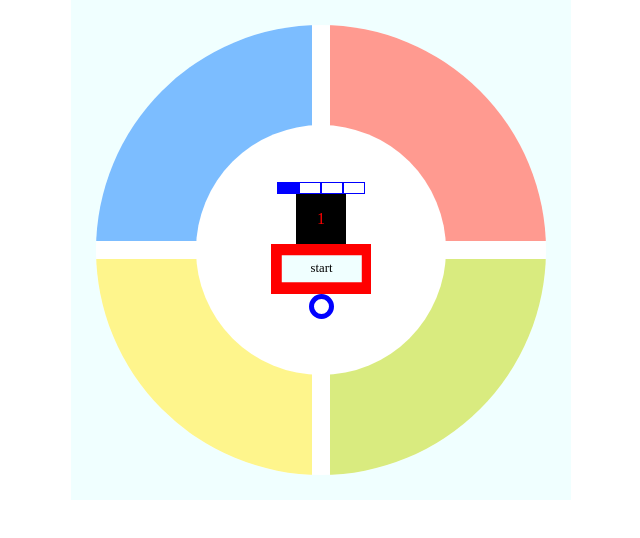
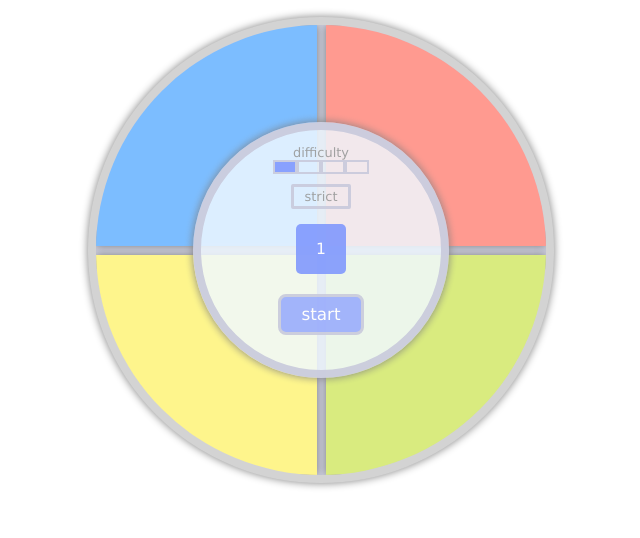
Before and after one commit to Bagongo/simon_game, a plain HTML site: page index.html in a window 1280 px wide. Shown: the whole page, without its empty margins (319-959 px from the left). Drawn offline with nearby package versions, Linux system fonts and the light colour scheme.

Commit message:
Styling almost complete...

```diff
--- a/index.html
+++ b/index.html
@@ -26,20 +26,21 @@
 
 			<div id="controller">
 
+				<p id="level-cont-label">difficulty</p>
 				<div id="levels-cont">
-					<div class="level-btn clicked"  data-name="1" ></div>
-					<div class="level-btn"  data-name="4" ></div>
-					<div class="level-btn"  data-name="8" ></div>
-					<div class="level-btn"  data-name="12"></div>
+					<div class="level-btn clicked"  data-num="1"></div>
+					<div class="level-btn"  data-num="5"></div>
+					<div class="level-btn"  data-num="10"></div>
+					<div class="level-btn"  data-num="15"></div>
 				</div>
+
+				<div id="strict-btn">strict</div>
 
 				<div id="display">--</div>
 
 				<div id="start-cont">
 					<div id="start" class="pulse">start</div>
 				</div>
-
-				<div id="strict-btn"></div>
 
 				<div id="ripple"></div>
 
--- a/main.js
+++ b/main.js
@@ -16,10 +16,10 @@ $(document).ready(function(){
 
 		this.nextLevel = function(){
 			this.level++;
-			this.replaySpeed = Math.min(5, this.replaySpeed + 0.25);
-			this.blinkDur = Math.max(0.1, this.blinkDur - 0.025);
+			this.replaySpeed = Math.min(5, this.replaySpeed + 0.15);
+			this.blinkDur = Math.max(0.2, this.blinkDur - 0.015);
 			this.addMove();
-			this.rotate = this.level >= 12;
+			this.rotate = this.level >= 15;
 		};
 
 		this.init = function(level, strict){
@@ -44,23 +44,30 @@ $(document).ready(function(){
 	var currTurn;
 	var padsBlocked = true;
 	var timeouts = [];
+	var sounds = [new Audio("https://s3.amazonaws.com/freecodecamp/simonSound1.mp3"),
+				new Audio("https://s3.amazonaws.com/freecodecamp/simonSound2.mp3"),
+				new Audio("https://s3.amazonaws.com/freecodecamp/simonSound3.mp3"),
+				new Audio("https://s3.amazonaws.com/freecodecamp/simonSound4.mp3")];
 
 	$(".pad").click(function(event){
 		if(!padsBlocked)
 		{
 			var pad = $(this);
-			if(pad.attr("data-pad") == currSession.moves[currTurn.movesIdx])
-				rightMove(pad);
+			var padNum = parseInt(pad.attr("data-pad"));
+
+			if(padNum === currSession.moves[currTurn.movesIdx])
+				rightMove(pad, padNum);
 			else
 				wrongMove();
 		}
 	});
 
-	$(".level-btn").click(function(event) {
-		altGame();
-		gameSetup(parseInt($(this).attr("data-name")));
+	$(".level-btn").click(function(event){
 		$("#start").html("start");
 		$("#start").addClass("pulse");
+		altGame();
+		applyRotation(0);
+		gameSetup(parseInt($(this).attr("data-num")));
 	});
 
 	$("#start").click(function(){
@@ -90,7 +97,7 @@ $(document).ready(function(){
 
 		$(".level-btn").each(function(){
 			if($(this).hasClass("clicked"))
-				result = parseInt($(this).attr("data-name"));
+				result = parseInt($(this).attr("data-num"));
 		});
 
 		return result;
@@ -98,10 +105,10 @@ $(document).ready(function(){
 
 	function selectLevel(level)
 	{
-		if(level % 4 === 0 || level === 1)
+		if(level % 5 === 0 || level === 1)
 		{
 			$(".level-btn").each(function(){
-				if(parseInt($(this).attr("data-name")) <= level)
+				if(parseInt($(this).attr("data-num")) <= level)
 					$(this).addClass("clicked");
 				else
 					$(this).removeClass("clicked");
@@ -135,7 +142,7 @@ $(document).ready(function(){
 
 	function startGame()
 	{
-		applyAnimation($("#ripple"), "expand", newTurn, 250);
+		applyAnimation($("#ripple"), "expand", newTurn, 350);
 	}
 
 	function dropLevels(levelToDropTo)
@@ -173,8 +180,8 @@ $(document).ready(function(){
 
 	function restoreFromWin()
 	{
-		$("#display").html("--").removeClass("flicker");
 		$("#pads-cont").removeClass("spin");
+		applyRotation(0);
 	}
 
 	function newTurn()
@@ -187,13 +194,13 @@ $(document).ready(function(){
 	function nextTurn()
 	{
 		currSession.nextLevel();
-		if(currSession.level >= 2)
+		if(currSession.level > 20)
 			winGame();
 		else
 		{
 			$("#display").html(currSession.level);
 			selectLevel(currSession.level);
-			applyAnimation($("#ripple"), "expand", newTurn, 250);
+			applyAnimation($("#ripple"), "expand", newTurn, 350);
 		}
 	}
 
@@ -214,28 +221,42 @@ $(document).ready(function(){
 	function showMoves()
 	{
 		for(var i=0; i < currSession.moves.length; i++)
-			delayBlink(i, currSession.moves[i]);
+		{
+			$(".pad").each(function(){
+				var padNumber = parseInt($(this).attr("data-pad"));
 
-		function delayBlink(delayFactor, padNumber)
-		{
-			var move = setTimeout(function(){
-				$(".pad").each(function(){
-
-					if($(this).attr("data-pad") == padNumber)
+				if(padNumber == currSession.moves[i])
 				{
 					var callback = false;
 
-						if(delayFactor >= currSession.moves.length - 1)
+					if(i >= currSession.moves.length - 1)
 						callback = currSession.rotate === true ? applyRotation : unblockPads;
 
-						applyAnimation($(this), "blink", callback, 0);
+					delayBlink($(this), padNumber, callback, i);
 				}
 			});
+		}
+	}
 
+	function delayBlink(pad, padNum, callback, delayFactor)
+	{
+		var move = setTimeout(function(){
+			playSound(padNum - 1);
+			applyAnimation(pad, "blink", callback, 0);
 		}, 1000/currSession.replaySpeed * delayFactor);
 
 		timeouts.push(move);
 	}
+
+	function playSound(index)
+	{
+		for(var i=0; i < sounds.length; i++)
+		{
+			sounds[i].pause();
+			sounds[i].currentTime = 0;
+		}
+
+		sounds[index].play();
 	}
 
 	function updateBlinkDur(dur)
@@ -244,7 +265,7 @@ $(document).ready(function(){
 		$(".pad").css("animation-duration", dur + "s");
 	}
 
-	function rightMove(ref)
+	function rightMove(ref, num)
 	{
 		//uncomment and regulate player input blink anim to prevent multiple clicks
 
@@ -252,10 +273,14 @@ $(document).ready(function(){
 		currTurn.nextMove();
 
 		if(currTurn.movesLeft <= 0)
+		{
+			padsBlocked = true;
 			applyAnimation(ref, "blink", nextTurn, 0);
+		}
 		else
 			applyAnimation(ref, "blink");
 
+		playSound(num - 1);
 		// else
 			//applyAnimation(ref, "blink", unblockPads, 0);
 	}
@@ -270,7 +295,7 @@ $(document).ready(function(){
 		else
 			callback = newTurn;
 
-		applyAnimation($("#game-cont"), "shake", callback, 1);
+		applyAnimation($("#game-cont"), "shake", callback, 350);
 	}
 
 	function whichAnimationEvent()
--- a/styles.css
+++ b/styles.css
@@ -3,6 +3,8 @@ body, html{
 	height: 100%;
 	margin: 0;
 	padding: 0;
+	font-family: "Lucida Sans Unicode", "Lucida Grande", sans-serif;
+	font-size: 0.9em;
 }
 
 #flex-container{
@@ -21,7 +23,6 @@ body, html{
 	flex-flow: column nowrap;
 	justify-content: center;
 	align-items: center;
-	background-color: azure;
 }
 
 #game-cont.shake{
@@ -47,10 +48,11 @@ body, html{
 	align-items: center;
 	border-radius: 50%;
 	overflow: hidden;
-	background-color: white;
-
+	border: 8px solid lightgray;
+	background-color: #CCCEDF;
 	-webkit-transition: all 2.5s linear;
 	transition: all 0.5s linear;
+	box-shadow: 0 0 8px gray;
 }
 
 #pads-cont.spin{
@@ -75,8 +77,9 @@ body, html{
 
 .pad{
 	position: relative;
-	width: 48%;
-	height: 48%;
+	width: 49%;
+	height: 49%;
+	box-shadow: 0 0 8px gray;
 }
 
 .blink{
@@ -108,16 +111,27 @@ body, html{
 #controller{
 	position: absolute;
 	z-index: 2;
-	width: 250px;
-	height: 250px;
+	width: 240px;
+	height: 240px;
 	display: flex;
 	flex-flow: column nowrap;
-	justify-content: center;
+	justify-content: flex-start;
 	align-items: center;
 	border-radius: 50%;
-	background-color: white;
-	left: calc(50% - 125px);
-	top: calc(50% - 125px);
+	border: 8px solid #CCCEDF;
+	left: calc(50% - 128px);
+	top: calc(50% - 128px);
+	padding: 0;
+	box-shadow: 0 0 8px gray;
+	background-color: aliceblue;
+	background-color: rgba(240, 248, 255, 0.85);
+	opacity: .98;
+}
+
+#level-cont-label{
+	margin: 15px 0 0 0;
+	padding: 0;
+	color: #A0A2A2;
 }
 
 #levels-cont{
@@ -127,15 +141,33 @@ body, html{
 	align-items: center;
 }
 
-
 .level-btn{
 	width: 20px;
 	height: 10px;
-	border: 1px solid blue;
+	border: 2px solid #CCCEDF;
 }
 
 .level-btn.clicked{
-	background-color: blue;
+	background-color: #8AA1FE;
+}
+
+#strict-btn{
+	width: 50px;
+	height: 15px;
+	display: flex;
+	flex-flow: column nowrap;
+	justify-content: center;
+	align-items: center;
+	margin-top: 10px;
+	padding: 2px;
+	border-radius: 2px;
+	border: 3px solid #CCCEDF;
+	color: #A0A2A2;
+}
+
+#strict-btn.clicked{
+	color: white;
+	background-color: #8AA1FE;
 }
 
 #display{
@@ -145,8 +177,11 @@ body, html{
 	flex-flow: column nowrap;
 	justify-content: center;
 	align-items: center;
-	color: red;
-	background-color: black;
+	margin-top: 15px;
+	border-radius: 5px;
+	font-size: 1.2em;
+	color: white;
+	background-color: #8AA1FE;
 }
 
 #display.flicker{
@@ -165,19 +200,23 @@ body, html{
 	flex-flow: column nowrap;
 	justify-content: center;
 	align-items: center;
-	background-color: red;
+	margin-top: 15px;
 }
 
 #start{
 	position: relative;
-	width: 75%;
-	height: 50%;
+	width: 80%;
+	height: 70%;
 	display: flex;
 	flex-flow: column nowrap;
 	justify-content: center;
 	align-items: center;
-	background-color: azure;
 	font-size: 0.75em;
+	border-radius: 8px;
+	font-size: 1.3em;
+	color: white;
+	border: 3px solid #CCCEDF;
+	background-color: #8AA1FE;
 }
 
 #start.pulse{
@@ -185,25 +224,9 @@ body, html{
 }
 
 @keyframes pulse{
-	0%{transform: scale(1);}
-	25%{transform: scale(1);}
-	100%{transform: scale(1.1)}
-}
-
-#strict-btn{
-	width: 15px;
-	height: 15px;
-	display: flex;
-	flex-flow: column nowrap;
-	justify-content: center;
-	align-items: center;
-	border-radius: 50%;
-	border: solid blue 5px;
-	background-color: white;
-}
-
-#strict-btn.clicked{
-	background-color: blue;
+	0%{    	background-color: #8AA1FE;}
+	25%{   	background-color: #8AA1FE;}
+	100%{   background-color: #b0bffc;}
 }
 
 #ripple{
@@ -212,9 +235,10 @@ body, html{
 	width: 24px;
 	height: 24px;
 	border-radius: 50%;
-	left: calc(50% - 12px);
-	top: calc(50% - 12px);
-	border: 2px solid lightblue;
+	top: calc(50% - 16px);
+	left: calc(50% - 16px);
+	margin: 0 auto;
+	border: 1px solid #89aefe;
 }
 
 #ripple.expand{
@@ -223,6 +247,6 @@ body, html{
 
 @keyframes expand{
 	0%{transform: scale(1); opacity: 0;}
-	50%{opacity: 1}
+	50%{opacity: .5}
 	100%{transform: scale(9); opacity: 0;}
 }
```
Lines whose indentation alone changed are shown as unchanged.
